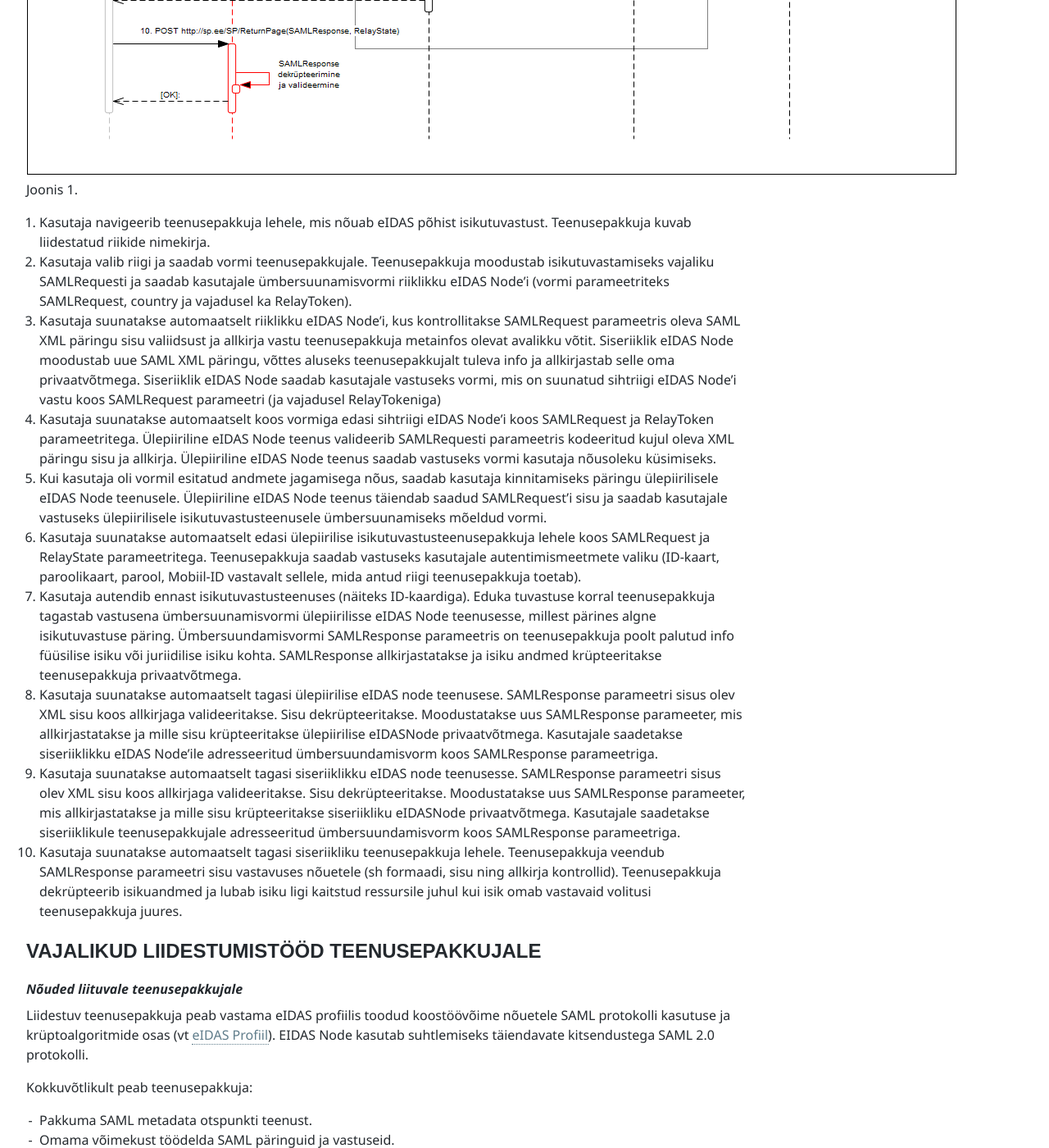
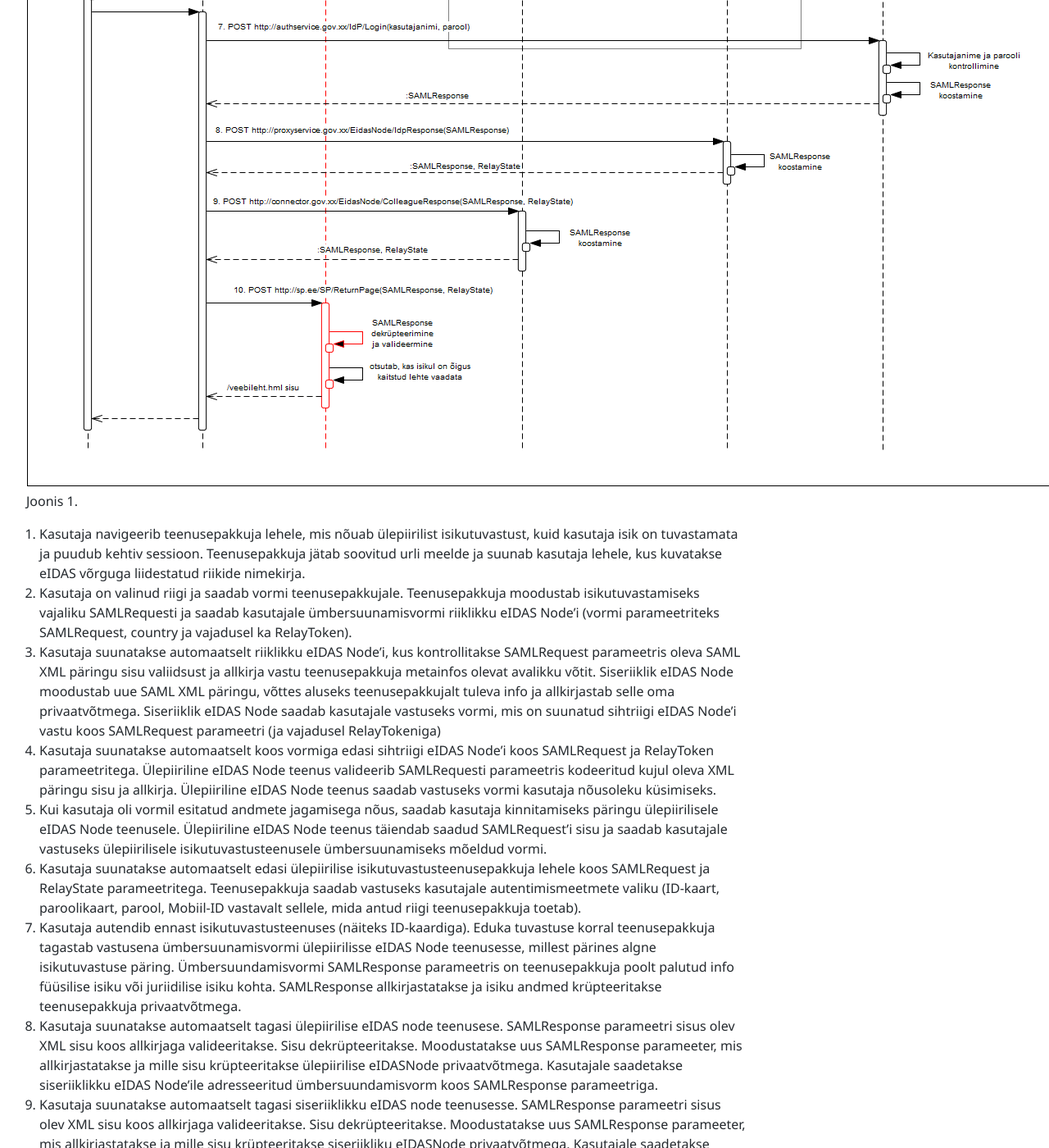
Before and after one commit to e-gov/eIDAS-Node, a Jekyll site: the page built from Spetsifikatsioon.md, in a window 1280 px wide and 1400 px high, scrolled down 1841 px. Shown: the whole window at 82% size. Built offline with Jekyll 4.4.1, drawn with Linux system fonts in a browser that asks for light colours; some of the changed text lies outside the part shown.

Commit message:
eIDAS Connector spetsifikatsiooni kavand - jadadiagrammi t?iendused

```diff
--- a/Spetsifikatsioon.md
+++ b/Spetsifikatsioon.md
@@ -31,8 +31,8 @@ Edukas isikutuvastus eIDAS võrgustikus näeb välja järgmisena:
 <img src='img/Autentimisvoog-eIDAS_demorakenduses.png'>
 Joonis 1.
 
-1. Kasutaja navigeerib teenusepakkuja lehele, mis nõuab eIDAS põhist isikutuvastust. Teenusepakkuja kuvab liidestatud riikide nimekirja.
-2. Kasutaja valib riigi ja saadab vormi teenusepakkujale. Teenusepakkuja moodustab isikutuvastamiseks vajaliku SAMLRequesti ja saadab kasutajale ümbersuunamisvormi riiklikku eIDAS Node'i (vormi parameetriteks SAMLRequest, country ja vajadusel ka RelayToken).
+1. Kasutaja navigeerib teenusepakkuja lehele, mis nõuab ülepiirilist isikutuvastust, kuid kasutaja isik on tuvastamata ja  puudub kehtiv sessioon. Teenusepakkuja jätab soovitud urli meelde ja suunab kasutaja lehele, kus kuvatakse eIDAS võrguga liidestatud riikide nimekirja.
+2. Kasutaja on valinud riigi ja saadab vormi teenusepakkujale. Teenusepakkuja moodustab isikutuvastamiseks vajaliku SAMLRequesti ja saadab kasutajale ümbersuunamisvormi riiklikku eIDAS Node'i (vormi parameetriteks SAMLRequest, country ja vajadusel ka RelayToken).
 3. Kasutaja suunatakse automaatselt riiklikku eIDAS Node'i, kus kontrollitakse SAMLRequest parameetris oleva SAML XML päringu sisu valiidsust ja allkirja vastu teenusepakkuja metainfos olevat avalikku võtit. Siseriiklik eIDAS Node moodustab uue SAML XML päringu, võttes aluseks teenusepakkujalt tuleva info ja allkirjastab selle oma privaatvõtmega. Siseriiklik eIDAS Node saadab kasutajale vastuseks vormi, mis on suunatud sihtriigi eIDAS Node'i vastu koos SAMLRequest parameetri (ja vajadusel RelayTokeniga)
 4. Kasutaja suunatakse automaatselt koos vormiga edasi sihtriigi eIDAS Node'i koos SAMLRequest ja RelayToken parameetritega. Ülepiiriline eIDAS Node teenus valideerib SAMLRequesti parameetris kodeeritud kujul oleva XML päringu sisu ja allkirja. Ülepiiriline eIDAS Node teenus saadab vastuseks vormi kasutaja nõusoleku küsimiseks.
 5. Kui kasutaja oli vormil esitatud andmete jagamisega nõus, saadab kasutaja kinnitamiseks päringu ülepiirilisele eIDAS Node teenusele. Ülepiiriline eIDAS Node teenus täiendab saadud SAMLRequest'i sisu ja saadab kasutajale vastuseks ülepiirilisele isikutuvastusteenusele ümbersuunamiseks mõeldud vormi.
@@ -40,15 +40,14 @@ Joonis 1.
 7. Kasutaja autendib ennast isikutuvastusteenuses (näiteks ID-kaardiga). Eduka tuvastuse korral teenusepakkuja tagastab vastusena ümbersuunamisvormi ülepiirilisse eIDAS Node teenusesse, millest pärines algne isikutuvastuse päring. Ümbersuundamisvormi SAMLResponse parameetris on teenusepakkuja poolt palutud info füüsilise isiku või juriidilise isiku kohta. SAMLResponse allkirjastatakse ja isiku andmed krüpteeritakse teenusepakkuja privaatvõtmega.
 8. Kasutaja suunatakse automaatselt tagasi ülepiirilise eIDAS node teenusese. SAMLResponse parameetri sisus olev XML sisu koos allkirjaga valideeritakse. Sisu dekrüpteeritakse. Moodustatakse uus SAMLResponse parameeter, mis allkirjastatakse ja mille sisu krüpteeritakse ülepiirilise eIDASNode privaatvõtmega. Kasutajale saadetakse siseriiklikku eIDAS Node'ile adresseeritud ümbersuundamisvorm koos SAMLResponse parameetriga.
 9. Kasutaja suunatakse automaatselt tagasi siseriiklikku eIDAS node teenusesse. SAMLResponse parameetri sisus olev XML sisu koos allkirjaga valideeritakse. Sisu dekrüpteeritakse. Moodustatakse uus SAMLResponse parameeter, mis allkirjastatakse ja mille sisu krüpteeritakse siseriikliku eIDASNode privaatvõtmega. Kasutajale saadetakse siseriiklikule teenusepakkujale adresseeritud ümbersuundamisvorm koos SAMLResponse parameetriga.
-10. Kasutaja suunatakse automaatselt tagasi siseriikliku teenusepakkuja lehele. Teenusepakkuja veendub SAMLResponse parameetri sisu vastavuses nõuetele (sh formaadi, sisu ning allkirja kontrollid).  Teenusepakkuja dekrüpteerib isikuandmed ja lubab isiku ligi kaitstud ressursile juhul kui isik omab vastavaid volitusi teenusepakkuja juures.
-
+10. Kasutaja suunatakse automaatselt tagasi siseriikliku teenusepakkuja lehele. Teenusepakkuja veendub SAMLResponse parameetri sisu vastavuses nõuetele (sh formaadi, sisu ning allkirja kontrollid).  Teenusepakkuja dekrüpteerib isikuandmed ja otsutab, kas käesolev isik on õigustatud ligi pääsema algselt küsitud ressursile. Kui jah, siis luuakse sessioon ning tagastatakse kasutajale esialgselt urlilt soovitud sisu.
 
 VAJALIKUD LIIDESTUMISTÖÖD TEENUSEPAKKUJALE
 ----------------
 
 ### Nõuded liituvale teenusepakkujale
 
-Liidestuv teenusepakkuja peab vastama eIDAS profiilis toodud koostöövõime nõuetele SAML protokolli kasutuse ja krüptoalgoritmide osas (vt [eIDAS Profiil]). EIDAS Node kasutab suhtlemiseks täiendavate kitsendustega SAML 2.0 protokolli.
+Liidestuv teenusepakkuja peab vastama eIDAS profiilis toodud koostöövõime nõuetele SAML protokolli kasutuse ja krüptoalgoritmide osas (vt [eIDAS Profiil]). EIDAS Node kasutab suhtlemiseks täiendavate kitsendustega [SAML 2.0] protokolli.
 
 Kokkuvõtlikult peab teenusepakkuja:
 
@@ -169,7 +168,7 @@ Saadetavad SAML päringud peavad vastama eIDAS sõnumiformaadi kirjeldusele (vt
 Tabel 2 - SAML AuthnRequest parameetrid
 
 | XML elemendi/atribuudi nimi       | Kohustuslik           | Selgitus  |
-| ------------- |:-------------:| -----:|
+| ------------- |:-------------:| :-----|
 | /saml2p:AuthnRequest/@Destination	| Jah | Siseriikliku eIDAS Node-i SSO otspunkti aadress. Bindingule vastavad otspunktide aadressid on loetletud eIDAS Node metadatas (/md:EntityDescriptor/md:IDPSSODescriptor/md:SingleSignOnService) |
 | /saml2p:AuthnRequest/@ForceAuthn | Jah | Konstantantne väärtus: 'true' |
 | /saml2p:AuthnRequest/@ID | Jah | Unikaalne päringu ID |
```
Also changed, not shown: other parts of Spetsifikatsioon.md (+4 -4 lines), img/Autentimisvoog-eIDAS_demorakenduses.png.
